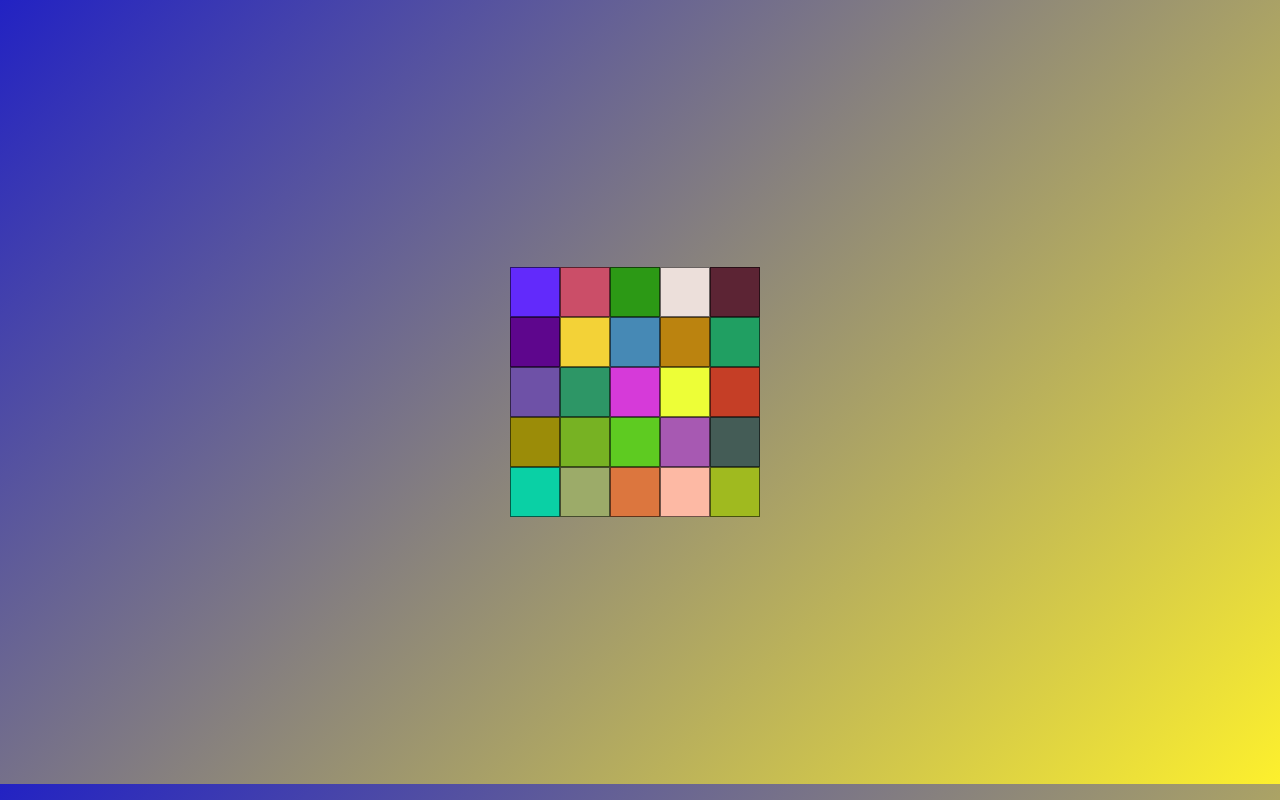
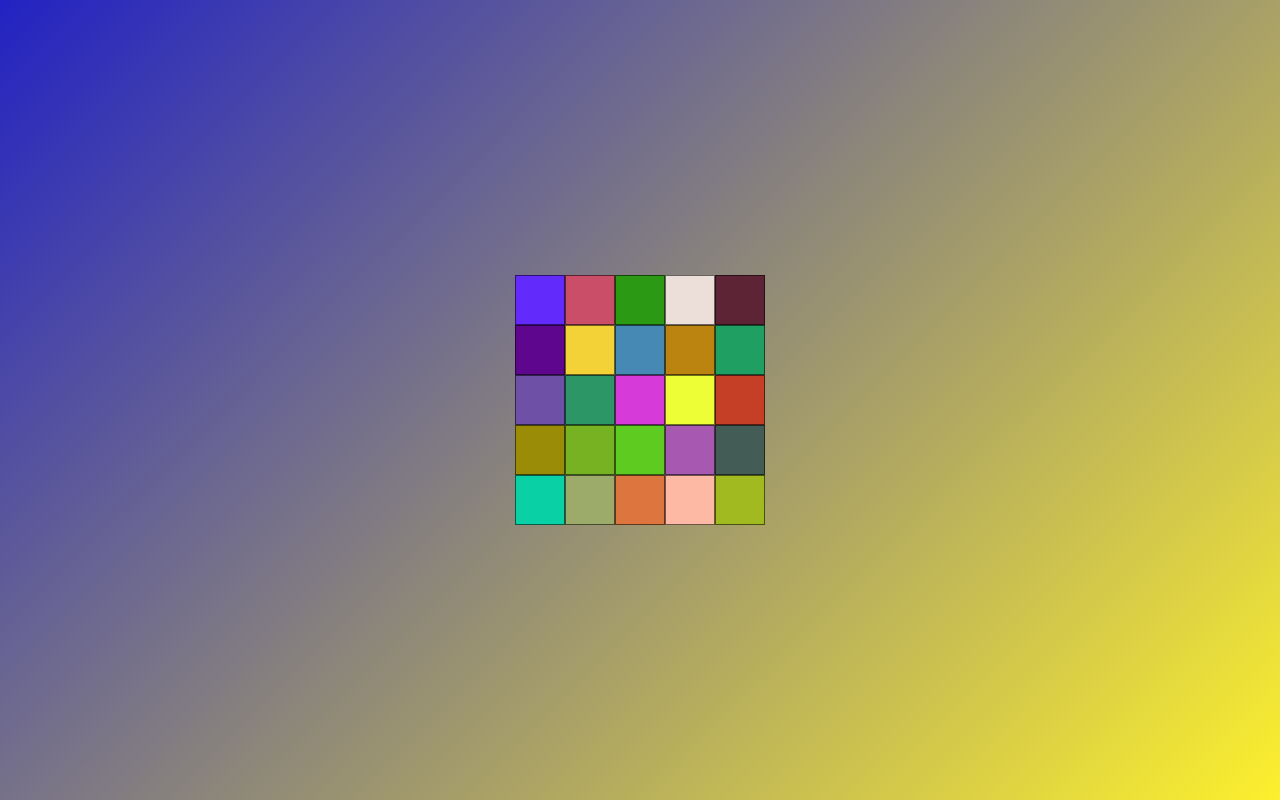
Before and after one commit to Ivan468/JS, a plain HTML site: page hw9/index.html in a window 1280 px wide. Drawn offline with Linux system fonts and the light colour scheme.

Commit message:
margin 0px

```diff
--- a/hw9/index.html
+++ b/hw9/index.html
@@ -22,11 +22,12 @@
     }
 
     body {
-      width: 98vw;
-      height: 96vh;
+      width: 100vw;
+    height: 100vh;
       display: grid;
       place-items: center;
       background: linear-gradient(135deg, rgba(34,34,195,1) 0%, rgba(253,240,45,1) 100%);
+      margin: 0px;
     }
   </style>
   <body>
```
